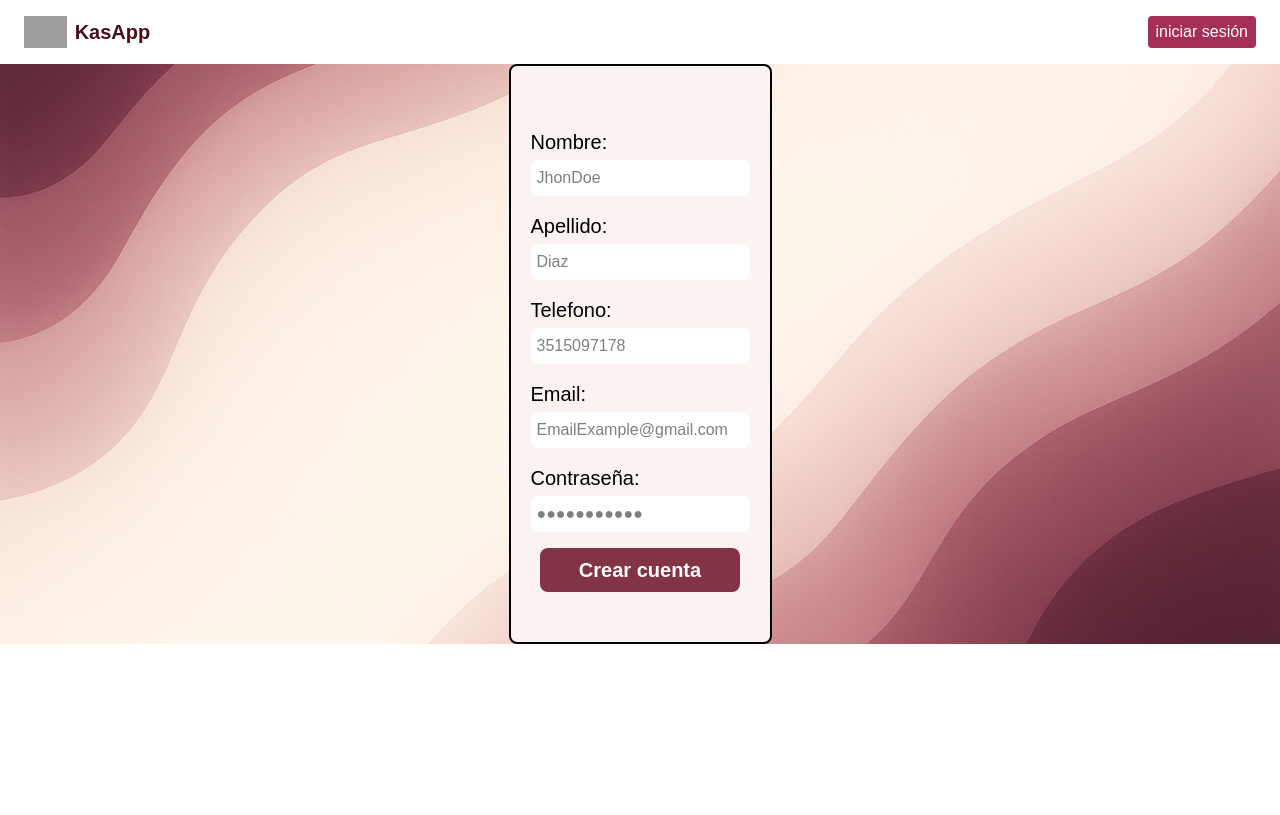
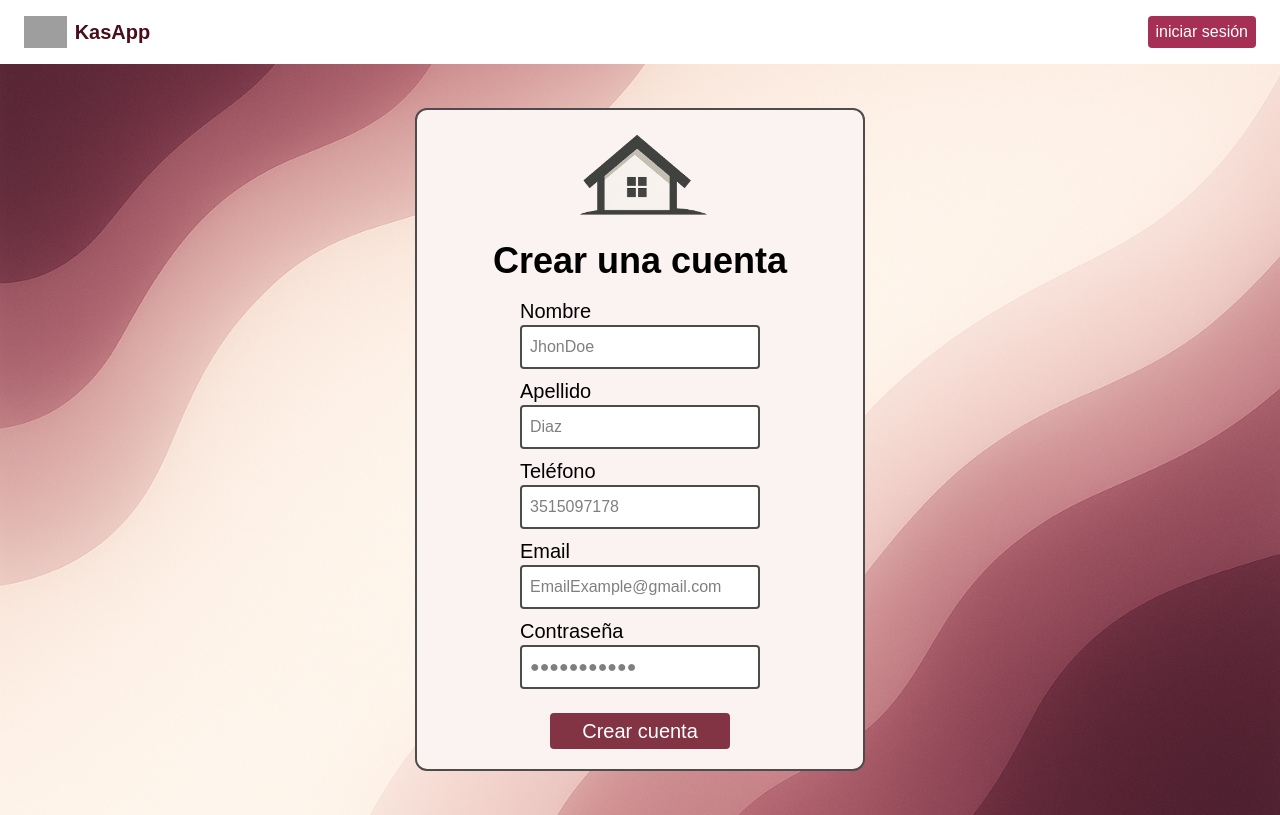
Before and after one commit to Joaco-Martinez/frontend, a Next.js app: page /register in a window 1280 px wide. Built offline with nearby package versions, Linux system fonts and the light colour scheme; grey boxes are pictures that could not be loaded.

Commit message:
register listo

```diff
--- a/src/app/register/FormRegister.tsx
+++ b/src/app/register/FormRegister.tsx
@@ -7,115 +7,143 @@ import { useRouter } from 'next/navigation';
 import registerValidations from "@/components/FormRegister/registerValidations";
 import { Formik } from "formik";
 import RegisterUserDtoFront from "@/interfaces/registerDto";
-
+import Image from "next/image";
 
 const FormRegister: React.FC = () => {
-    const router = useRouter()
+    const router = useRouter();
     const handleOnSubmit = async (values: RegisterUserDtoFront) => {
         try {
             const response = await RegisterSubmit(values);
             if (response?.status === 201) {
-            toast.success('¡Usuario registrado! Redirigiendo al Login...', {
-                duration: 2000,
-            });
+                toast.success('¡Usuario registrado! Redirigiendo al Login...', { duration: 2000 });
                 setTimeout(() => {
                     router.push('/login');
-            }, 2000); // coincide con el timer
+                }, 2000);
             } else {
-            toast.error('Dato repetido. Ingresa un valor distinto en Email.', {
-                duration: 2000,
-            });
+                toast.error('Dato repetido. Ingresa un valor distinto en Email.', { duration: 2000 });
             }
         } catch (error) {
-        toast.error('Hubo un problema al querer registrarse.', {
-            duration: 2000,
-        });
+            toast.error('Hubo un problema al querer registrarse.', { duration: 2000 });
             console.log('error en el register:', error);
         }
     };
 
-return(
+    return (
         <>
             <Formik
-            initialValues = {{name:"", lastname:"", phone:"", email: '', password: '' }}
+                initialValues={{ name: "", lastname: "", phone: "", email: '', password: '' }}
                 validationSchema={registerValidations}
                 onSubmit={handleOnSubmit}
             >
                 {({ isSubmitting, values, handleBlur, handleChange, handleSubmit, errors, touched }) => (
+                    <form
+                        onSubmit={handleSubmit}
+                        className="
+                            flex flex-col items-center justify-center
+                            text-black bg-[#FBF2F2] border-[#4e4b4b] border-2 overflow-hidden rounded-xl p-5 m-5
+                            w-full max-w-[90%]
+                            md:w-[450px] md:max-w-none md:m-11
+                        "
+                    >
+                        <Image
+                            src="/logoKasapp.png"
+                            width={300}
+                            height={200}
+                            alt="logoDeKasapp"
+                            className="w-[100px] h-[60px] md:w-[145px] md:h-[95px]"
+                        />
 
-            <form onSubmit={handleSubmit} className="p-5 flex flex-col items-center justify-center text-black bg-[#FBF2F2]  border-2 overflow-hidden rounded-lg h-[580px]  ">
+                        <h2 className="font-bold text-2xl md:text-4xl mt-4">Crear una cuenta</h2>
 
-                <div className="flex flex-col ">
-                    <label htmlFor="name" className="mt-5  text-black text-xl ">Nombre:</label>
-                    <input  type="text"
+                        <div className="flex flex-col w-full max-w-[240px]">
+                            <label htmlFor="name" className="mt-4 text-black text-base md:text-xl">Nombre</label>
+                            <input
+                                type="text"
                                 id="name"
                                 name="name"
                                 placeholder="JhonDoe"
                                 value={values.name}
                                 onBlur={handleBlur}
                                 onChange={handleChange}
-                            className="text-black outline-none focus:outline-none bg-white inputs mt-1  rounded-lg p-1.5"/>
-                    <p className="text-xl text-red-500 mb-4">{errors.name && touched.name && errors.name}</p>
+                                className="text-black outline-none bg-white border-2 border-[#4e4b4b] rounded-sm p-2 focus:border-[#a0a0a0]"
+                            />
+                            <p className="text-sm md:text-xl text-red-500 mb-2">{errors.name && touched.name && errors.name}</p>
                         </div>
 
-                <div className="flex flex-col ">
-                    <label htmlFor="lastname" className=" text-black text-xl ">Apellido:</label>
-                    <input  type="text"
+                        <div className="flex flex-col w-full max-w-[240px]">
+                            <label htmlFor="lastname" className="text-black text-base md:text-xl">Apellido</label>
+                            <input
+                                type="text"
                                 id="lastname"
                                 name="lastname"
                                 placeholder="Diaz"
                                 value={values.lastname}
                                 onBlur={handleBlur}
                                 onChange={handleChange}
-                            className="text-black outline-none focus:outline-none bg-white inputs mt-1  rounded-lg p-1.5"/>
-                    <p className="text-xl text-red-500 mb-4">{errors.lastname && touched.lastname && errors.lastname}</p>
+                                className="text-black outline-none bg-white border-2 border-[#4e4b4b] rounded-sm p-2 focus:border-[#a0a0a0]"
+                            />
+                            <p className="text-sm md:text-xl text-red-500 mb-2">{errors.lastname && touched.lastname && errors.lastname}</p>
                         </div>
 
-                <div className="flex flex-col">
-                    <label htmlFor="phone" className=" text-black text-xl">Telefono:</label>
-                    <input  type="text"
+                        <div className="flex flex-col w-full max-w-[240px]">
+                            <label htmlFor="phone" className="text-black text-base md:text-xl">Teléfono</label>
+                            <input
+                                type="text"
                                 id="phone"
                                 name="phone"
                                 placeholder="3515097178"
                                 value={values.phone}
                                 onBlur={handleBlur}
                                 onChange={handleChange}
-                            className="text-black outline-none focus:outline-none bg-white inputs mt-1  rounded-lg p-1.5"/>
-                    <p className="text-xl text-red-500 mb-4">{errors.phone && touched.phone && errors.phone}</p>
+                                className="text-black outline-none bg-white border-2 border-[#4e4b4b] rounded-sm p-2 focus:border-[#a0a0a0]"
+                            />
+                            <p className="text-sm md:text-xl text-red-500 mb-2">{errors.phone && touched.phone && errors.phone}</p>
                         </div>
 
-                <div className="flex flex-col">
-                    <label htmlFor="email" className="text-black text-xl">Email:</label>
-                    <input  type="email"
+                        <div className="flex flex-col w-full max-w-[240px]">
+                            <label htmlFor="email" className="text-black text-base md:text-xl">Email</label>
+                            <input
+                                type="email"
                                 id="email"
                                 name="email"
+                                placeholder="EmailExample@gmail.com"
                                 value={values.email}
                                 onBlur={handleBlur}
                                 onChange={handleChange}
-                        placeholder="EmailExample@gmail.com"
-                        className="text-black outline-none focus:outline-none bg-white inputs mt-1  rounded-lg p-1.5"/>
-                    <p className="text-xl text-red-500 mb-4">{errors.email && touched.email && errors.email}</p>
+                                className="text-black outline-none bg-white border-2 border-[#4e4b4b] rounded-sm p-2 focus:border-[#a0a0a0]"
+                            />
+                            <p className="text-sm md:text-xl text-red-500 mb-2">{errors.email && touched.email && errors.email}</p>
                         </div>
 
-                <div className="flex flex-col">
-                    <label htmlFor="password" className=" text-black text-xl">Contraseña:</label>
-                    <input  type="password"
+                        <div className="flex flex-col w-full max-w-[240px]">
+                            <label htmlFor="password" className="text-black text-base md:text-xl">Contraseña</label>
+                            <input
+                                type="password"
                                 id="password"
                                 name="password"
                                 placeholder="●●●●●●●●●●●"
                                 value={values.password}
                                 onBlur={handleBlur}
                                 onChange={handleChange}
-                            className="text-black outline-none focus:outline-none bg-white inputs mt-1  rounded-lg p-1.5"/>
-                    <p className="text-xl text-red-500 mb-4">{errors.password && touched.password && errors.password}</p>
+                                className="text-black outline-none bg-white border-2 border-[#4e4b4b] rounded-sm p-2 focus:border-[#a0a0a0]"
+                            />
+                            <p className="text-sm md:text-xl text-red-500 mb-2">{errors.password && touched.password && errors.password}</p>
                         </div>
 
-                <button type="submit" disabled={isSubmitting} className="mb-2 pl-4 pr-4 pt-2 pb-2 text-xl text-white bg-[#833444] rounded-lg font-bold w-[200px] hover:bg-blue-950 transition duration-300">Crear cuenta</button>
+                        <button
+                            type="submit"
+                            disabled={isSubmitting}
+                            className="
+                                w-full max-w-[180px] text-white bg-[#833444] rounded-sm text-base md:text-xl py-1 mt-4 hover:bg-[#65383a] transition duration-300
+                            "
+                        >
+                            Crear cuenta
+                        </button>
+                    </form>
+                )}
+            </Formik>
+        </>
+    )
+};
 
-            </form>)}
-    </Formik>
-
-    </>
-)};
-
-export default FormRegister
+export default FormRegister;
```
Also changed, not shown: public/logoKasapp.png (added). Lines whose indentation alone changed are shown as unchanged.
